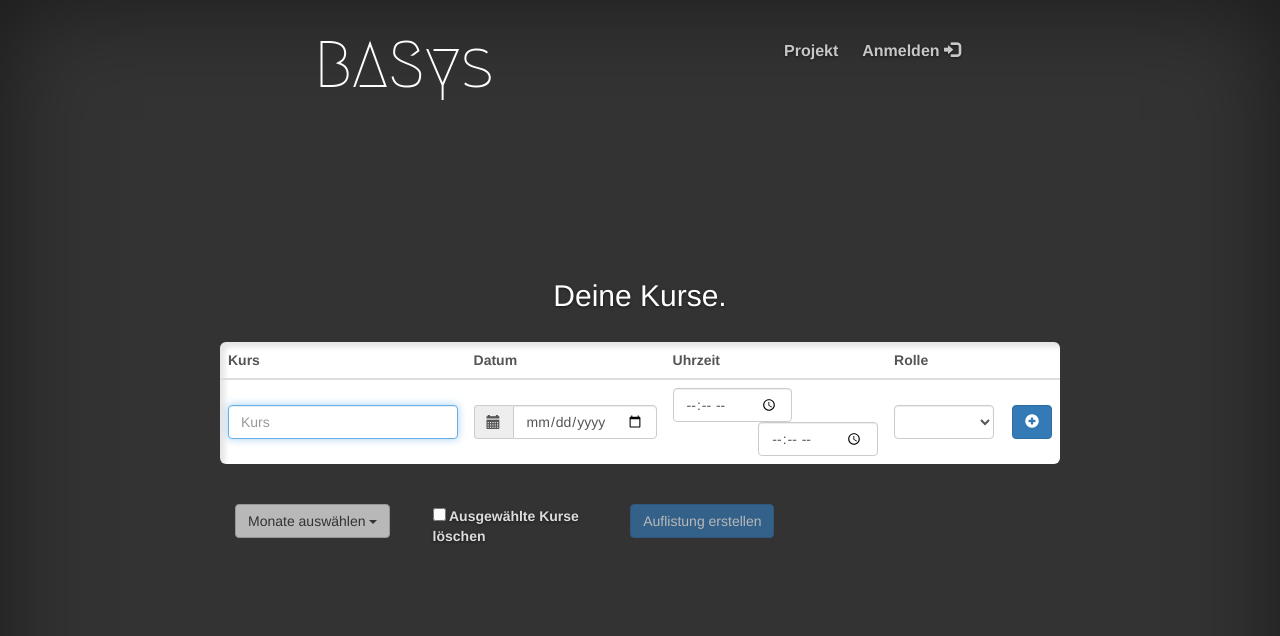
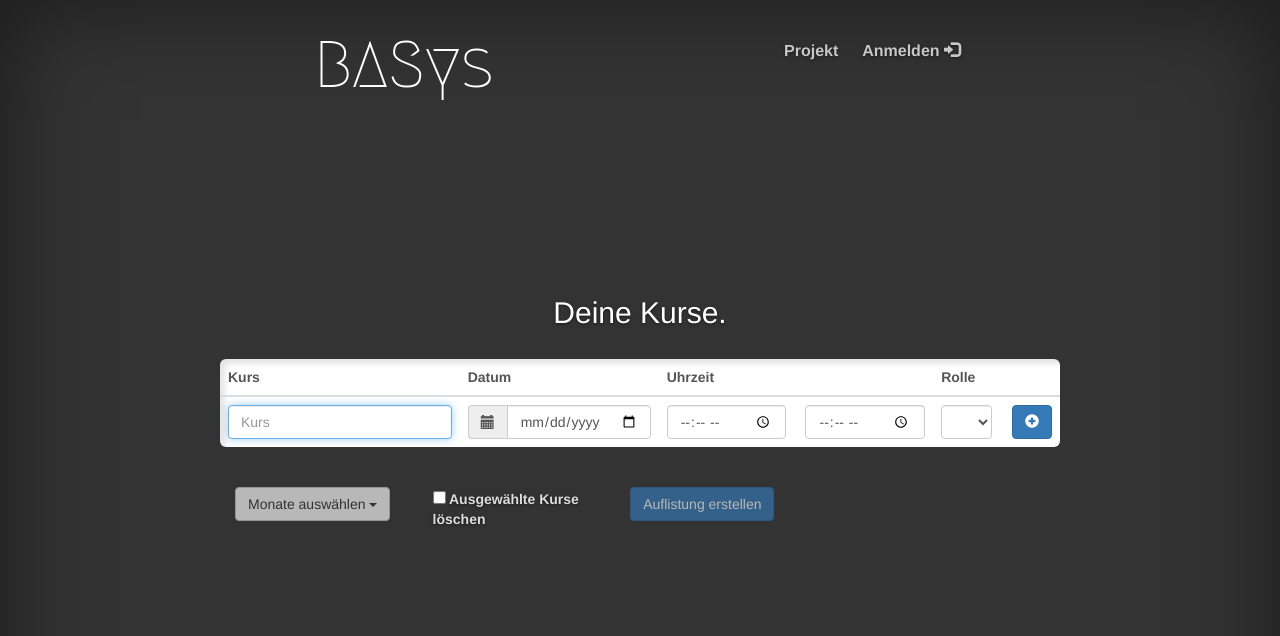
Before and after one commit to redevined/brenner-assistant-system, a Python web app: template templates/courses.html in a window 1280 px wide. Shown: the top 636 px of the page. Run offline with Jinja, Linux system fonts and the light colour scheme; the template is opened without the code that fills it, so the values that code supplies are empty; some libraries are stand-ins or nearby versions.

Commit message:
Omitted sizes in courses table

```diff
--- a/static/css/courses.css
+++ b/static/css/courses.css
@@ -7,24 +7,8 @@ table {
   overflow: hidden;
 }
 
-thead .course {
-  width: 33%;
-}
-
 thead .date {
-  width: 17%;
-}
-
-thead .time {
-  width: 28%;
-}
-
-thead .role {
-  width: 15%;
-}
-
-thead .functions {
-  width: 7%;
+  width: 1%;
 }
 
 .table > tbody > tr > td {
```
